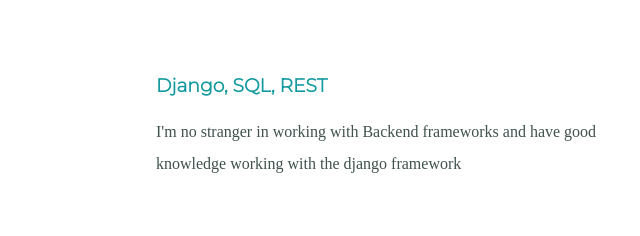
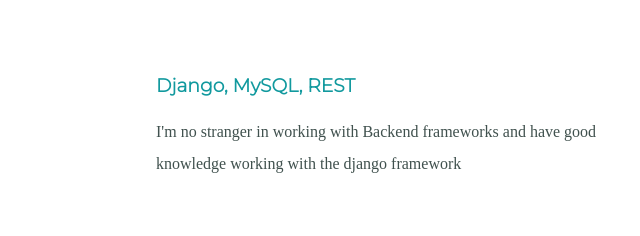
Before and after one commit to Timinii/Stage-2-ZuriTask, a plain HTML site: page index.html in a window 1280 px wide. Shown: the part 1585-1821 px from the top of the page, 164-804 px from the left. Drawn offline with Linux system fonts and the light colour scheme.

Commit message:
Update index.html

```diff
--- a/index.html
+++ b/index.html
@@ -44,7 +44,7 @@
         </div>
         <div class="skill-row">
           <img class="web-icon" src="images/layout.png" alt="web stack icon" />
-          <h3>Django, SQL, REST</h3>
+          <h3>Django, MySQL, REST</h3>
           <p>
             I'm no stranger in working with Backend frameworks and have good knowledge working with the django framework
           </p>
```
